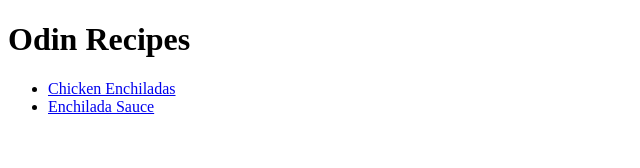
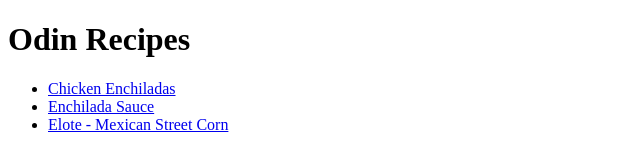
Before and after one commit to 2003chase/odin_recipes, a plain HTML site: page index.html in a window 1280 px wide. Shown: the whole page, without its empty margins (0-640 px from the left). Drawn offline with Linux system fonts and the light colour scheme.

Commit message:
Link elote.html on homepage

```diff
--- a/index.html
+++ b/index.html
@@ -10,6 +10,7 @@
         <ul>
             <li><a href="recipes/enchiladas.html">Chicken Enchiladas</a></li>
             <li><a href="recipes/enchilada-sauce.html">Enchilada Sauce</a></li>
+            <li><a href="recipes/elote.html">Elote - Mexican Street Corn</a></li>
         </ul>
     </body>
 </html>
```
